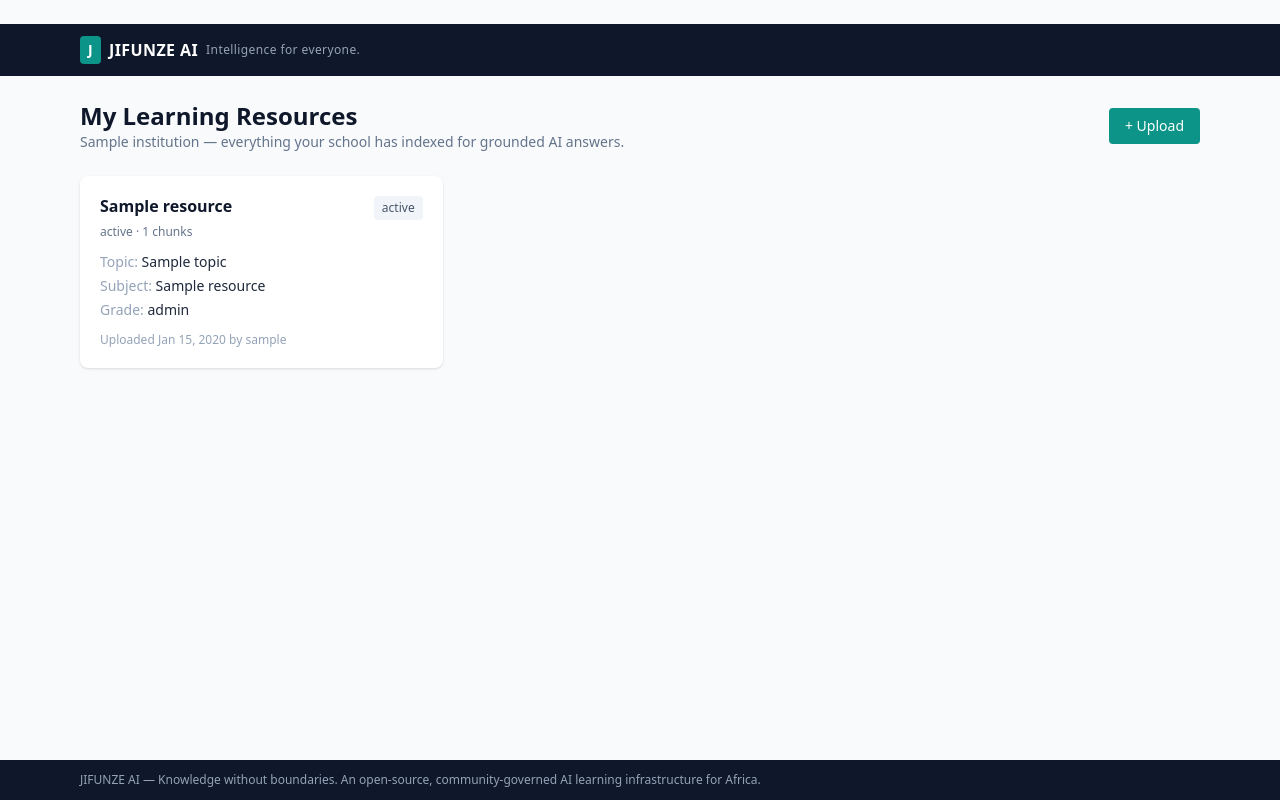
After one commit to Caristus/jifunze-ai, a Django app: template templates/resources/library.html in a window 1280 px wide. The commit adds this page. Run offline with Django 5.2, Linux system fonts and the light colour scheme; tables that the repository leaves empty hold one stand-in row (values such as "Sample post"); the template is opened without the code that fills it: values that come from a table or form of the project are taken from there, most other values are stand-ins (such as "Sample title", 1, 10 or a date in 2020); parts of the project's set-up code (start-up, migrations or seed data) failed here and were passed over; some libraries are stand-ins or nearby versions.

Commit message:
SQLite-safe models, keyword retrieval service, and My Library browse page

```diff
--- a/apps/resources/models.py
+++ b/apps/resources/models.py
@@ -25,8 +25,10 @@ class DocumentChunk(models.Model):
     id = models.UUIDField(primary_key=True, default=uuid.uuid4, editable=False)
     resource = models.ForeignKey(LearningResource, on_delete=models.CASCADE, related_name="chunks")
     chunk_text = models.TextField()
-    embedding = VectorField(dimensions=384, null=True, blank=True, help_text="pgvector embedding for semantic search")
     chunk_index = models.IntegerField(default=0)
+    # Semantic embeddings activate only when USE_POSTGRES=True (pgvector).
+    # On SQLite this stays null; keyword retrieval (retrieval.py) handles grounding.
+    embedding = models.JSONField(null=True, blank=True, help_text="pgvector embedding when PostgreSQL is enabled")
     class Meta:
         ordering = ["chunk_index"]
     def __str__(self):
--- a/config/urls.py
+++ b/config/urls.py
@@ -24,6 +24,7 @@ urlpatterns = [
     path("ai-config/", ai_gateway_views.ai_config, name="ai_config"),
     path("onboard/", institutions_views.bulk_onboard, name="bulk_onboard"),
     path("upload/", resources_views.upload_resource, name="upload"),
+    path("library/", resources_views.resource_library, name="library"),
 ]
 if settings.DEBUG:
     urlpatterns += static(settings.MEDIA_URL, document_root=settings.MEDIA_ROOT)
--- a/templates/base.html
+++ b/templates/base.html
@@ -18,7 +18,8 @@
     {% if user.is_authenticated %}
     <nav class="flex items-center gap-4 text-sm flex-wrap">
       <a href="/" class="hover:text-teal-300">Dashboard</a>
-      <a href="/learn/" class="hover:text-teal-300">Learning Companion</a><a href="/upload/" class="hover:text-teal-300">Upload Resource</a>
+      <a href="/learn/" class="hover:text-teal-300">Learning Companion</a>
+      {% if user.role != "learner" %}<a href="/library/" class="hover:text-teal-300">My Library</a>{% endif %}<a href="/upload/" class="hover:text-teal-300">Upload Resource</a>
       {% if user.role != 'learner' %}<a href="/studio/" class="hover:text-teal-300">Teacher Studio</a>{% endif %}
       {% if user.role == 'school_admin' or user.role == 'admin' %}<a href="/governance/" class="hover:text-teal-300">Data Sovereignty</a>
       <a href="/ai-config/" class="hover:text-teal-300">AI Settings</a>
--- /dev/null
+++ b/templates/resources/library.html
@@ -0,0 +1,36 @@
+{% extends "base.html" %}
+{% block title %}My Library — JIFUNZE AI{% endblock %}
+{% block content %}
+<div class="flex items-center justify-between mb-6 flex-wrap gap-2">
+  <div>
+    <h1 class="text-2xl font-bold text-slate-900">My Learning Resources</h1>
+    <p class="text-sm text-slate-500">{% if institution %}{{ institution.name }}{% endif %} — everything your school has indexed for grounded AI answers.</p>
+  </div>
+  <a href="/upload/" class="bg-teal-600 hover:bg-teal-500 text-white rounded px-4 py-2 text-sm">+ Upload</a>
+</div>
+<div class="grid md:grid-cols-2 lg:grid-cols-3 gap-4">
+  {% for r in resources %}
+    <div class="bg-white rounded-lg shadow p-5 flex flex-col">
+      <div class="flex items-start justify-between gap-2">
+        <h2 class="font-semibold text-slate-900 leading-tight">{{ r.title }}</h2>
+        <span class="text-xs px-2 py-1 rounded
+          {% if r.status == 'ready' %}bg-green-100 text-green-700
+          {% elif r.status == 'processing' %}bg-amber-100 text-amber-700
+          {% elif r.status == 'failed' %}bg-red-100 text-red-700
+          {% else %}bg-slate-100 text-slate-600{% endif %}">{{ r.get_status_display }}</span>
+      </div>
+      <p class="text-xs text-slate-500 mt-1">{{ r.get_status_display }} · {{ r.chunks.count }} chunks</p>
+      <div class="mt-3 text-sm space-y-1">
+        {% if r.topic %}<p><span class="text-slate-400">Topic:</span> {{ r.topic }}</p>{% endif %}
+        {% if r.subject %}<p><span class="text-slate-400">Subject:</span> {{ r.subject }}</p>{% endif %}
+        {% if r.grade_level %}<p><span class="text-slate-400">Grade:</span> {{ r.grade_level }}</p>{% endif %}
+      </div>
+      <p class="text-xs text-slate-400 mt-auto pt-3">Uploaded {{ r.created_at|date:"M d, Y" }} by {{ r.uploaded_by.username }}</p>
+    </div>
+  {% empty %}
+    <div class="col-span-full bg-white rounded-lg shadow p-10 text-center text-slate-500">
+      No resources yet. <a href="/upload/" class="text-teal-600 underline">Upload your first folder</a> to power grounded answers.
+    </div>
+  {% endfor %}
+</div>
+{% endblock %}
```
Also changed, not shown: apps/learning/retrieval.py (+17 -22 lines), apps/learning/views.py (+8 -7 lines), apps/resources/views.py (+16 -12 lines).
